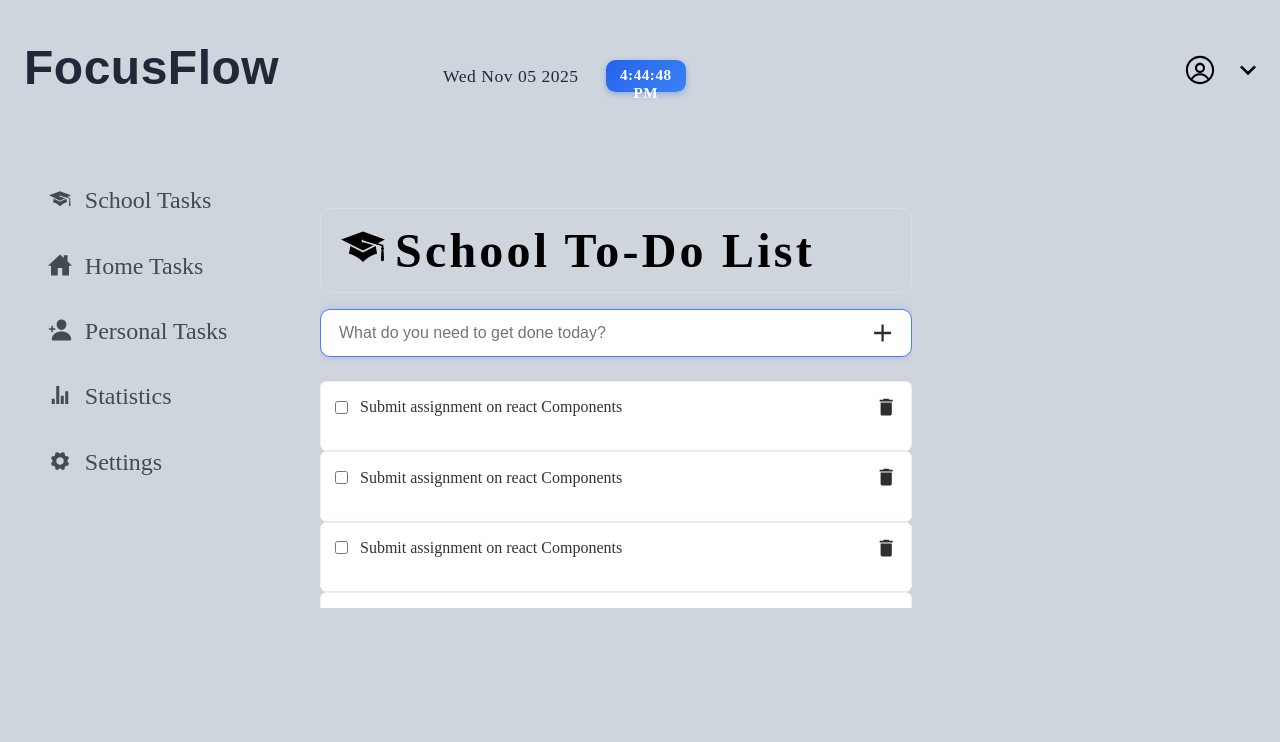
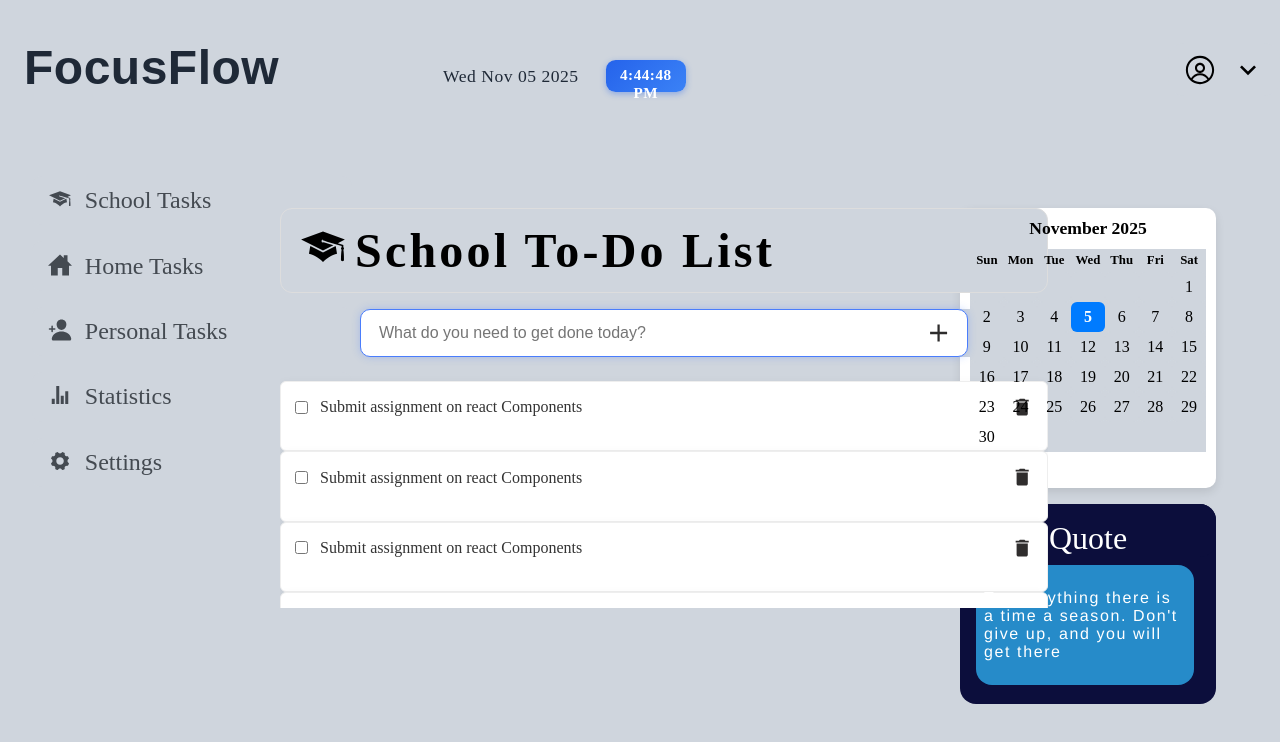
Before and after one commit to asamoah953/toDoList, a React (Vite) app in the folder toDoList/: page / in a window 1280 px wide. Shown: the top 742 px of the page. Built offline with nearby package versions, Linux system fonts and the light colour scheme.

Commit message:
working on the list

```diff
--- a/toDoList/src/App.jsx
+++ b/toDoList/src/App.jsx
@@ -11,6 +11,8 @@ import { Routes, Route } from "react-router-dom";
 import HouseAsignment from "./pages/housePage";
 import PersonalAsignment from "./pages/personalPage";
 import GoogleBarChart from "./pages/statisticsPage";
+import Calander from "./component/calander";
+import Reminder from "./component/reminder";
 
 
 
@@ -116,11 +118,14 @@ function App() {
       <SideBar taskInfo={taskInfo} />
 
       <Routes>
-        <Route path="/" element={<SchoolToDoList schoolAssignment= {schoolAssignment}/>} />
+        <Route path="/" element={<SchoolToDoList schoolAssignment= {schoolAssignment} />} />
         <Route path="/hometask" element={<HouseAsignment houseAssignment= {houseAssignment}/>} />
         <Route path="/personaltask" element={<PersonalAsignment personalAssignment= {personalAssignment}/>} />
         <Route path="/statistics" element={<GoogleBarChart />} />
       </Routes>
+
+      <Calander />
+      <Reminder />
 
     </>
   )
--- /dev/null
+++ b/toDoList/src/component/calander.jsx
@@ -0,0 +1,74 @@
+import '../css/calender.css';
+
+function Calander() {
+
+    const now = new Date();
+    const year = now.getFullYear();
+    const month = now.getMonth();
+    const today = now.getDate(); // ✅ this is the key
+
+    const monthName = now.toLocaleString("default", { month: "long" });
+    const firstDay = new Date(year, month, 1).getDay();
+    const lastDate = new Date(year, month + 1, 0).getDate();
+
+    const days = ["Sun", "Mon", "Tue", "Wed", "Thu", "Fri", "Sat"];
+
+    let blanks = [];
+    for (let i = 0; i < firstDay; i++) {
+        blanks.push(<td key={"b-" + i}></td>);
+    }
+
+    let daysInMonth = [];
+    for (let d = 1; d <= lastDate; d++) {
+
+        // ✅ check if this day is today
+        const isToday = d === today;
+
+        daysInMonth.push(
+            <td key={d} className={isToday ? "today" : ""}>
+                {d}
+            </td>
+        );
+    }
+
+    const totalSlots = [...blanks, ...daysInMonth];
+    let rows = [];
+    let cells = [];
+
+    totalSlots.forEach((cell, i) => {
+        if (i % 7 !== 0) {
+            cells.push(cell);
+        } else {
+            rows.push(cells);
+            cells = [cell];
+        }
+
+        if (i === totalSlots.length - 1) {
+            rows.push(cells);
+        }
+    });
+
+    return (
+        <div className="calenderContainer">
+            <h2 className="cal-month-title">{monthName} {year}</h2>
+
+            <table className="cal-table">
+                <thead>
+                    <tr>
+                        {days.map((day) => (
+                            <th key={day}>{day}</th>
+                        ))}
+                    </tr>
+                </thead>
+
+                <tbody>
+                    {rows.map((row, i) => (
+                        <tr key={i}>{row}</tr>
+                    ))}
+                </tbody>
+            </table>
+        </div>
+    );
+}
+
+export default Calander;
--- /dev/null
+++ b/toDoList/src/component/homeTaskInput.jsx
@@ -0,0 +1,60 @@
+import '../css/inputTask.css'
+import { useState, useRef, useEffect } from "react";
+import { IoMdAdd } from "react-icons/io";
+
+
+
+
+function HomeTaskInput({ assignment, setAssignment }) {
+
+    const [text, setText] = useState('');
+    const inputRef = useRef(null);
+
+    function addToHomeTask() {
+            let id = assignment[assignment.length - 1].id + 1;
+            let newData = {
+                id:id,
+                task:`${text}`
+            }
+
+            let newData1 = [...assignment, newData];
+             setAssignment(newData1);
+            localStorage.setItem('assignment', JSON.stringify(newData1))
+
+            setText('');
+    }
+
+    useEffect(()=>{
+        let saved = localStorage.getItem('assignment');
+        if(saved) JSON.parse(saved)
+    })
+
+    useEffect(() => {
+        inputRef.current.focus();
+    })
+
+    function handleSunbmit(e) {
+        e.preventDefault(e);
+        setText('')
+    }
+
+    return (
+        <div className="todo-input-wrapper">
+            <form onSubmit={handleSunbmit} className="todo-form">
+                <input
+                    type="text"
+                    placeholder="What do you need to get done today?"
+                    value={text}
+                    ref={inputRef}
+                    onChange={(e) => setText(e.target.value)}
+                    className="todo-input"
+                />
+
+                <IoMdAdd className="add-icon"  onClick={addToHomeTask}/>
+            </form>
+        </div>
+
+    )
+}
+
+export default HomeTaskInput;
--- /dev/null
+++ b/toDoList/src/component/personalTaskInput.jsx
@@ -0,0 +1,54 @@
+import '../css/inputTask.css'
+import { useState, useRef, useEffect, createContext } from "react";
+import { IoMdAdd } from "react-icons/io";
+
+
+
+
+function PersonlTaskInput({ assignment,setAssignment}) {
+
+
+  const [text, setText] = useState('');
+  const inputRef = useRef(null);
+
+  function AddToList(){
+    let id = assignment[assignment.length - 1].id + 1;
+    let newData = {
+      id:id,
+      task: `${text}`
+    }
+
+    setAssignment([...assignment,newData]);
+
+    setText(' ');
+  }
+
+  useEffect(() => {
+    inputRef.current.focus();
+  })
+
+  function handleSunbmit(e) {
+    e.preventDefault(e);
+    setText('')
+  }
+
+  return (
+    <div className="todo-input-wrapper">
+      <form onSubmit={handleSunbmit} className="todo-form">
+        <input
+          type="text"
+          placeholder="What do you need to get done today?"
+          value={text}
+          ref={inputRef}
+          onChange={(e) => setText(e.target.value)}
+          className="todo-input"
+        />
+
+        <IoMdAdd className="add-icon" onClick={AddToList}/>
+      </form>
+    </div>
+
+  )
+}
+
+export default PersonlTaskInput;
--- /dev/null
+++ b/toDoList/src/component/reminder.jsx
@@ -0,0 +1,14 @@
+import '../css/reminder.css';
+
+function Reminder() {
+    return(
+        <div className="reminderContainer">
+            <div className='quote'>Quote</div>
+            <div className='message'>
+                To everything there is a time a season. Don't give up, and you will get there
+            </div>
+        </div>
+    )
+}
+
+export default Reminder;
--- a/toDoList/src/component/inputTask.jsx
+++ b/toDoList/src/component/schoolTaskInput.jsx
@@ -3,10 +3,28 @@ import { useState, useRef, useEffect } from "react";
 import { IoMdAdd } from "react-icons/io";
 
 
-function InputTask() {
+
+
+function SchoolTaskInput( { assignment, setAssignment}) {
+
+
 
   const [text, setText] = useState('');
   const inputRef = useRef(null);
+
+  function AddToList() {
+    let id = assignment[assignment.length - 1].id + 1;
+
+    let newData = {
+      id:id,
+      task:`${text}`
+    }
+
+    setAssignment([...assignment, newData]);
+
+    setText(' ')
+
+  }
 
   useEffect(() => {
     inputRef.current.focus();
@@ -29,11 +47,11 @@ function InputTask() {
           className="todo-input"
         />
 
-        <IoMdAdd className="add-icon" />
+        <IoMdAdd className="add-icon" onClick={AddToList}/>
       </form>
     </div>
 
   )
 }
 
-export default InputTask;
+export default SchoolTaskInput;
--- /dev/null
+++ b/toDoList/src/css/calender.css
@@ -0,0 +1,51 @@
+.calenderContainer {
+    width: 16rem;
+    height: 35vh;
+
+    justify-self: right;
+    margin-right: 4rem;
+    margin-top: -25rem;
+
+    background: white;
+    padding: 10px;
+    border-radius: 10px;
+    overflow: hidden;
+    box-shadow: 0 4px 10px rgba(0, 0, 0, 0.1);
+}
+
+/* Title */
+.cal-month-title {
+    text-align: center;
+    font-size: 1.1rem;
+    margin-bottom: 10px;
+    background-color: white;
+}
+
+/* Table */
+.cal-table {
+    width: 100%;
+    height: 20vh;
+    border-collapse: collapse;
+    table-layout: fixed;   /* ✅ Makes cells equal size */
+
+}
+
+.cal-table th {
+    font-size: 0.8rem;
+    padding: 4px 0;
+    font-weight: bold;
+}
+
+.cal-table td {
+    padding: 6px 0;
+    text-align: center;
+    border-radius: 6px;
+}
+
+/* ✅ Highlight today */
+.today {
+    background: #007bff;
+    color: white;
+    font-weight: bold;
+    border-radius: 6px;
+}
--- a/toDoList/src/css/homePage.css
+++ b/toDoList/src/css/homePage.css
@@ -1,23 +1,23 @@
 .home-page {
-    width: 37rem;
+    width: 48rem;
     height: 50vh;
     display: flex;
     flex-direction: column;
     justify-self: center;
     margin-top: -22rem;
-    margin-left: -3rem;
+    margin-left: 3rem;
     background-color: hsl(214, 17%, 84%);
     overflow-y: auto;
     scroll-behavior: smooth;
 
-    /* ✅ Hide scrollbar in Firefox */
-    /* scrollbar-width: none; */
+    /* Hide scrollbar in Firefox */
+    scrollbar-width: none;
 
-    /* ✅ Hide scrollbar in Internet Explorer/Edge */
+    /*  Hide scrollbar in Internet Explorer/Edge */
     /* -ms-overflow-style: none; */
 }
 
-/* ✅ Hide scrollbar in Chrome, Safari, Opera */
+/* Hide scrollbar in Chrome, Safari, Opera */
 /* .home-page::-webkit-scrollbar {
     display: none;
 } */
@@ -27,7 +27,7 @@
 
 .assignment {
     width: 100%;
-    max-width: 38rem;
+    max-width: 50rem;
     background-color: #ffffff;
     padding: 14px;
     border-radius: 6px;
--- /dev/null
+++ b/toDoList/src/css/reminder.css
@@ -0,0 +1,39 @@
+.reminderContainer {
+    width: 16rem;
+    height: 25vh;
+    justify-self: right;
+    justify-content: center;
+    margin-right: 4rem;
+    margin-top: 1rem;
+    background-color: rgb(12, 14, 60);
+    border-radius: 1rem;
+    color: white;
+}
+
+
+.quote {
+
+    display: flex;
+    justify-content: center;
+    background-color: rgb(12, 14, 60);
+    padding-top: 1rem;
+    font-size: 2rem;
+    margin-bottom: .5rem;
+    border-radius: 1rem;
+}
+
+.message {
+    width: 85%;
+    height: 15vh;
+    margin-left: 1rem;
+    display: flex;
+    justify-content: center;
+    align-items: center; /* vertically center text */
+    padding: 0.5rem;
+    font-size: 1rem;
+    font-family: 'Franklin Gothic Medium', 'Arial Narrow', Arial, sans-serif;
+    background-color: rgba(43, 162, 226, 0.85); /* slight transparency */
+    border-radius: 1rem;
+    letter-spacing: 0.1rem;
+    color: white; /* ensures text is readable on transparent background */
+}
--- a/toDoList/src/pages/housePage.jsx
+++ b/toDoList/src/pages/housePage.jsx
@@ -1,5 +1,5 @@
 import '../css/homePage.css';
-import InputTask from '../component/inputTask';
+import HomeTaskInput from '../component/homeTaskInput';
 import HouseToDoListTitle from '../component/houseToDoList';
 import { useState } from 'react';
 import { MdDelete } from "react-icons/md";
@@ -15,7 +15,7 @@ function HouseAsignment({ houseAssignment }) {
     return (
         <div className="home-page">
             <HouseToDoListTitle />
-            <InputTask />
+            <HomeTaskInput setAssignment = {setAssignment} assignment={assignment}/>
 
 
             {assignment && assignment.map((assigned) => (
--- a/toDoList/src/pages/personalPage.jsx
+++ b/toDoList/src/pages/personalPage.jsx
@@ -1,5 +1,5 @@
 import '../css/homePage.css';
-import InputTask from '../component/inputTask';
+import PersonlTaskInput from '../component/personalTaskInput';
 import PersonalDoListTitle from '../component/personalToDoList';
 import { useState } from 'react';
 import { MdDelete } from "react-icons/md";
@@ -15,7 +15,7 @@ function PersonalAsignment({ personalAssignment }) {
     return (
         <div className="home-page">
             <PersonalDoListTitle />
-            <InputTask />
+            <PersonlTaskInput  assignment={assignment} setAssignment ={setAssignment}/>
 
 
             {assignment && assignment.map((assigned) => (
--- a/toDoList/src/pages/schoolPage.jsx
+++ b/toDoList/src/pages/schoolPage.jsx
@@ -1,5 +1,5 @@
 import '../css/homePage.css';
-import InputTask from '../component/inputTask';
+import SchoolTaskInput from '../component/schoolTaskInput';
 import SchoolToDoListTitle from '../component/schoolToDoList';
 import { useState } from 'react';
 import { MdDelete } from "react-icons/md";
@@ -15,17 +15,17 @@ function SchoolToDoList({ schoolAssignment }) {
     return (
         <div className="home-page">
             <SchoolToDoListTitle />
-            <InputTask />
+            <SchoolTaskInput assignment = {assignment} setAssignment={setAssignment}/>
 
 
             {assignment && assignment.map((assigned) => (
-                <div key={assigned.id} className="assignment">
+                <div key={assigned.id} className="assignment" >
                     <div className="left">
-                        <CheckInput className ="checkBox"/>
+                        <CheckInput className ="checkBox" key={assigned.id}/>
                         <span className="task-text">{assigned.task}</span>
                     </div>
 
-                    <MdDelete className="delete-icon" />
+                    <MdDelete className="delete-icon" key={assigned}/>
                 </div>
             ))}
 
```
